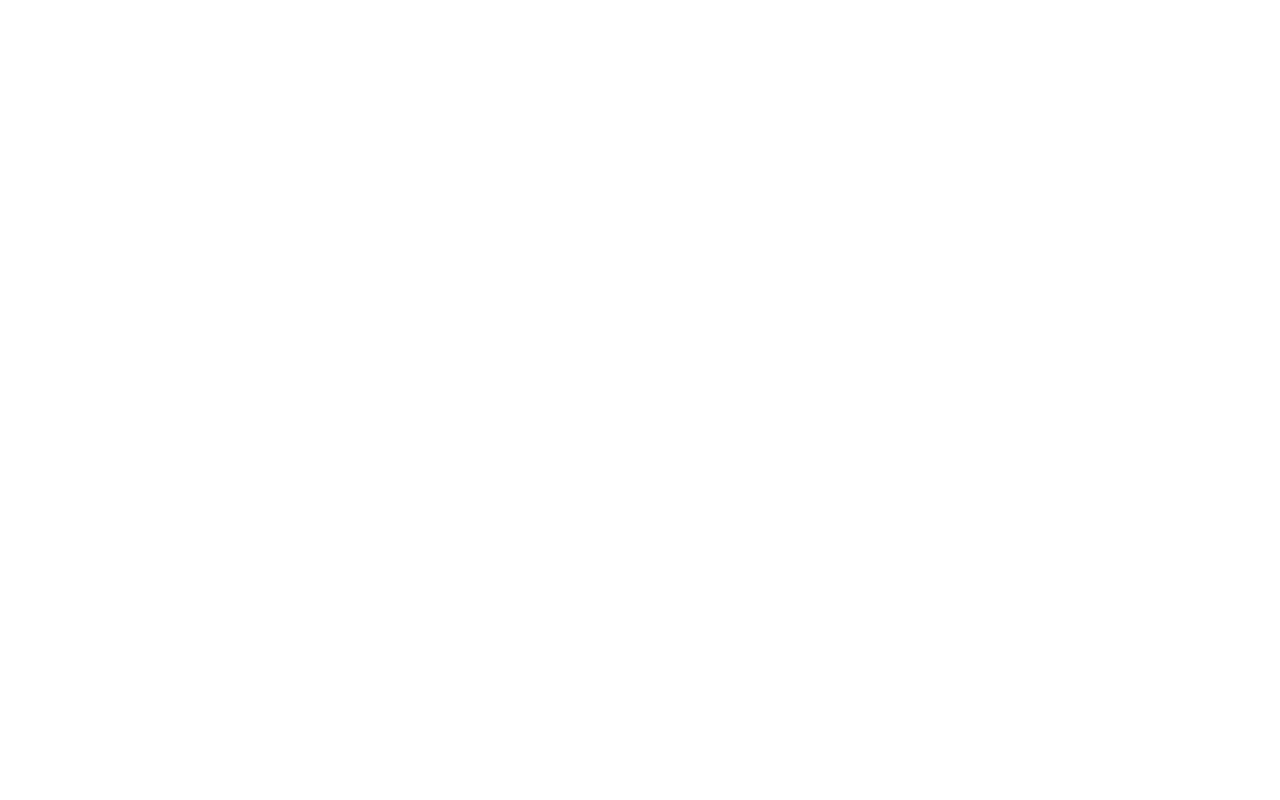
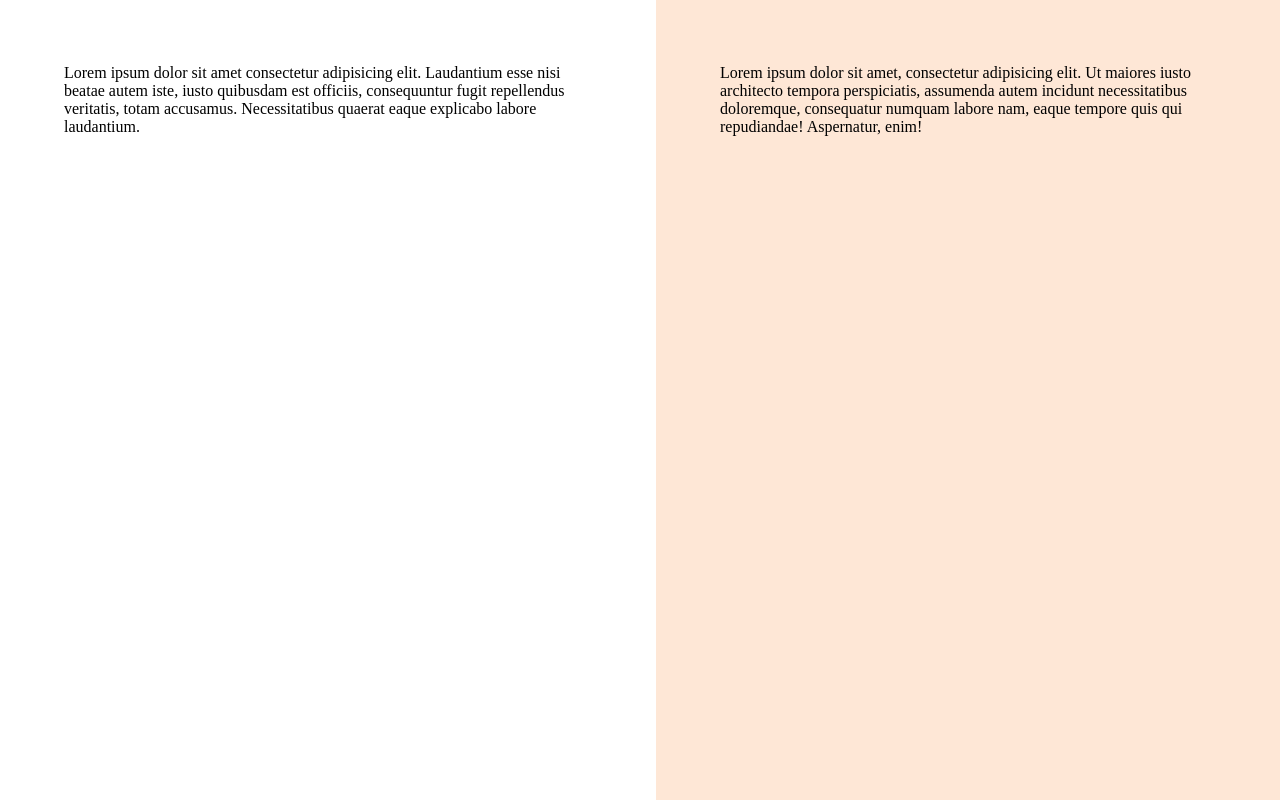
Before and after one commit to JacksonJLGravino/Formulario-de-Matricula, a plain HTML site: page index.html in a window 1280 px wide. Drawn offline with Linux system fonts and the light colour scheme.

Commit message:
layout css

```diff
--- a/index.html
+++ b/index.html
@@ -12,5 +12,25 @@
     <link rel="stylesheet" href="styles/index.css" />
     <title>Estrelas do Amanhã</title>
   </head>
-  <body></body>
+  <body>
+    <div id="app">
+      <main>
+        <div class="main-container">
+          Lorem ipsum dolor sit amet consectetur adipisicing elit. Laudantium
+          esse nisi beatae autem iste, iusto quibusdam est officiis,
+          consequuntur fugit repellendus veritatis, totam accusamus.
+          Necessitatibus quaerat eaque explicabo labore laudantium.
+        </div>
+      </main>
+
+      <aside>
+        <div class="aside-container">
+          Lorem ipsum dolor sit amet, consectetur adipisicing elit. Ut maiores
+          iusto architecto tempora perspiciatis, assumenda autem incidunt
+          necessitatibus doloremque, consequatur numquam labore nam, eaque
+          tempore quis qui repudiandae! Aspernatur, enim!
+        </div>
+      </aside>
+    </div>
+  </body>
 </html>
--- a/styles/global.css
+++ b/styles/global.css
@@ -19,3 +19,7 @@
   --stroke-highlight: #f3541c;
   --semantic-error: #dc2626;
 }
+
+body {
+  overflow: hidden;
+}
--- a/styles/index.css
+++ b/styles/index.css
@@ -1 +1,2 @@
 @import url(global.css);
+@import url(layout.css);
--- /dev/null
+++ b/styles/layout.css
@@ -0,0 +1,25 @@
+#app {
+  display: grid;
+  grid-template-columns: 51.25% 48.75%;
+  height: 100vh;
+  overflow: hidden;
+}
+
+main {
+  overflow: auto;
+  padding: 4rem;
+
+  & .main-container {
+    max-width: 33rem;
+    margin-left: auto;
+  }
+}
+
+aside {
+  background-color: var(--surface-secondary);
+  padding: 4rem;
+
+  & .aside-container {
+    max-width: 31rem;
+  }
+}
```
